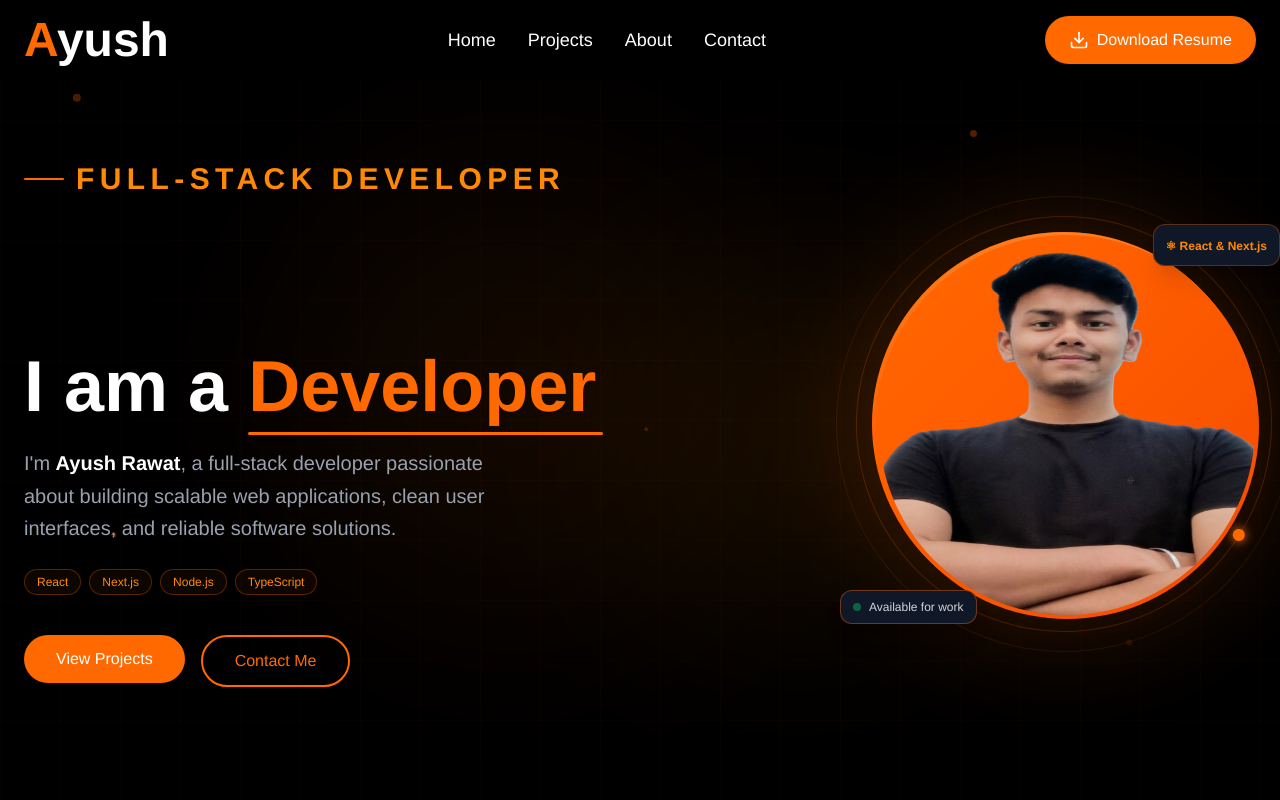
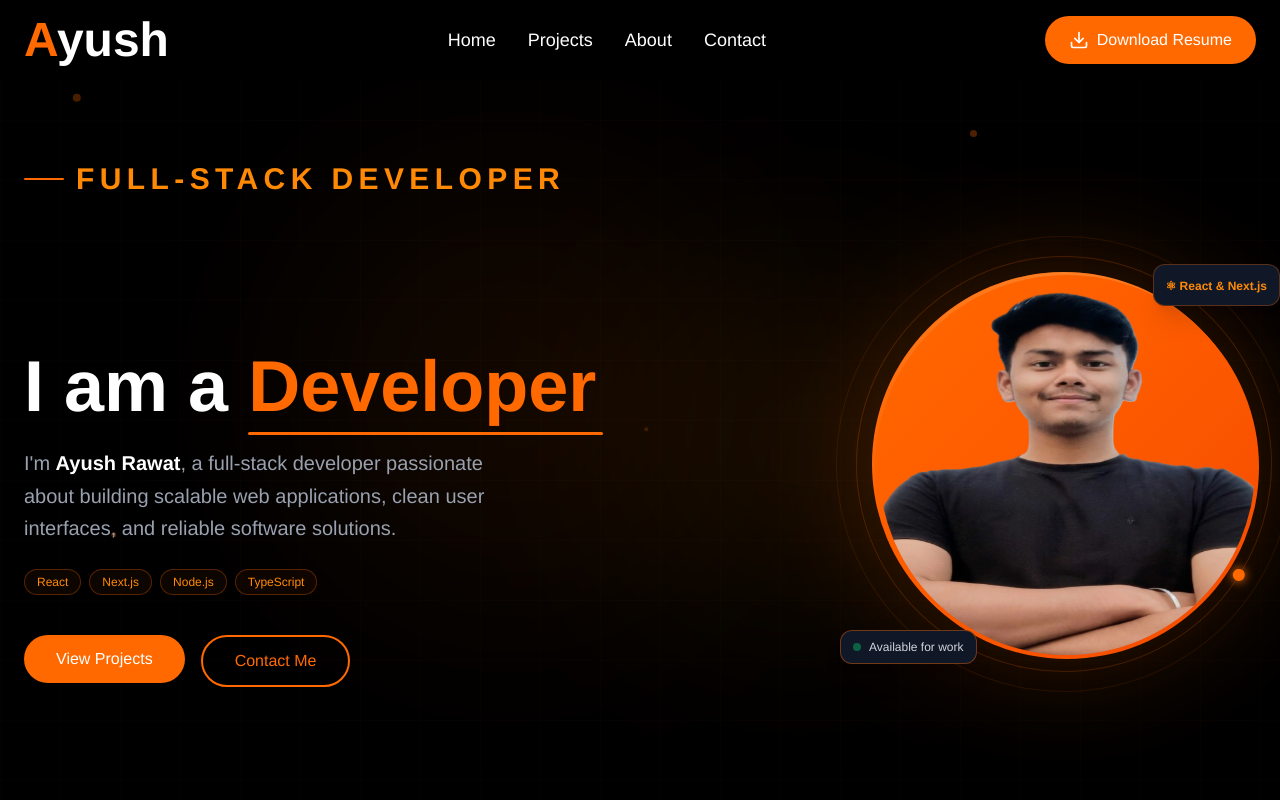
Before and after one commit to Ayushrf121/Portfolio, a Next.js app: page / in a window 1280 px wide. Shown: the top 800 px of the page. Built offline with nearby package versions, Linux system fonts and the light colour scheme.

Commit message:
Uploaded Section1 with framer Motion

```diff
--- a/app/Components/Main_Sections/Section1.js
+++ b/app/Components/Main_Sections/Section1.js
@@ -240,7 +240,7 @@ export default function Section1() {
 
         {/* ── Right Content – Profile Image ── */}
         <motion.div
-          className="flex justify-center md:justify-end"
+          className="flex justify-center md:justify-end mt-20"
           initial="hidden"
           animate="visible"
           variants={zoomIn}
```
